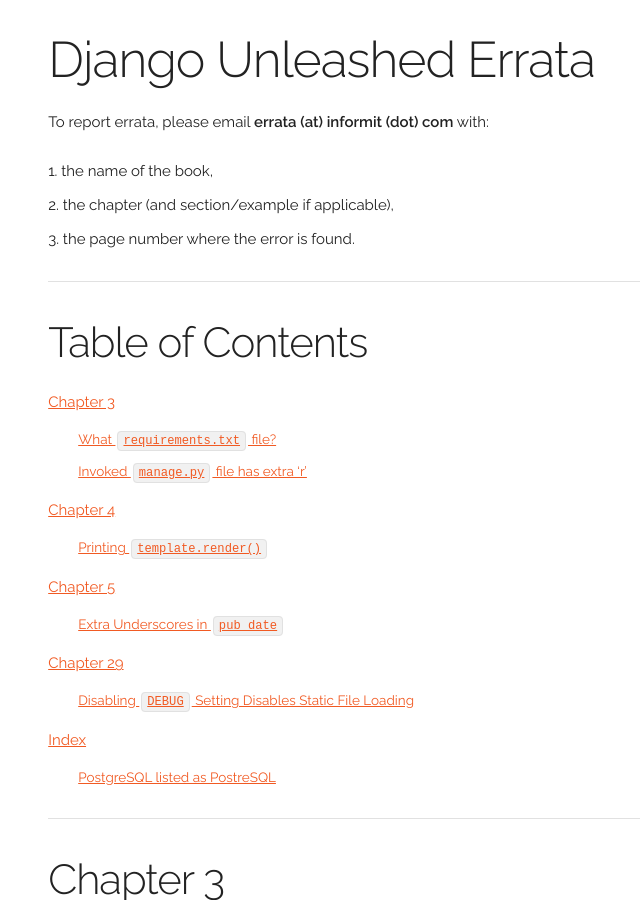
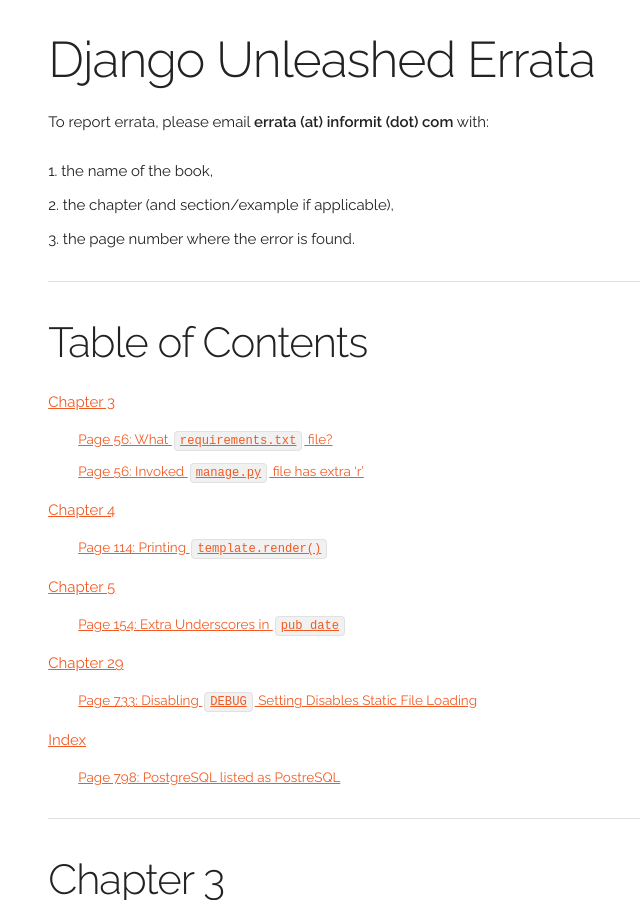
Before and after one commit to jambonrose/django-unleashed.com, a Jekyll site: the page built from src/errata.html, in a window 1280 px wide and 900 px high. Shown: the whole window, without its empty margins (195-835 px from the left). Built offline with Jekyll 4.4.1, drawn with Linux system fonts in a browser that asks for light colours; some of the changed text lies outside the part shown.

Commit message:
🔨 Show page numbers in title of each errata

```diff
--- a/src/errata.html
+++ b/src/errata.html
@@ -30,7 +30,7 @@ permalink: /errata/
             <li>
               {% assign default_slug = errata.title | slugify %}
               <a href="#{{ errata.slug | default: default_slug }}">
-                {{ errata.title | markdownify | replace_first: '<p>' | replace_first: '</p>' }}
+                Page {{ errata.page }}: {{ errata.title | markdownify | replace_first: '<p>' | replace_first: '</p>' }}
               </a>
             </li>
           {% endfor %}
@@ -51,7 +51,7 @@ permalink: /errata/
         {% assign default_slug = errata.title | slugify %}
         <section>
           <h3 id="{{ errata.slug | default: default_slug }}">
-            {{ errata.title | markdownify | replace_first: '<p>' | replace_first: '</p>' }}
+            Page {{ errata.page }}: {{ errata.title | markdownify | replace_first: '<p>' | replace_first: '</p>' }}
           </h3>
           {{ errata }}
         </section>
```
